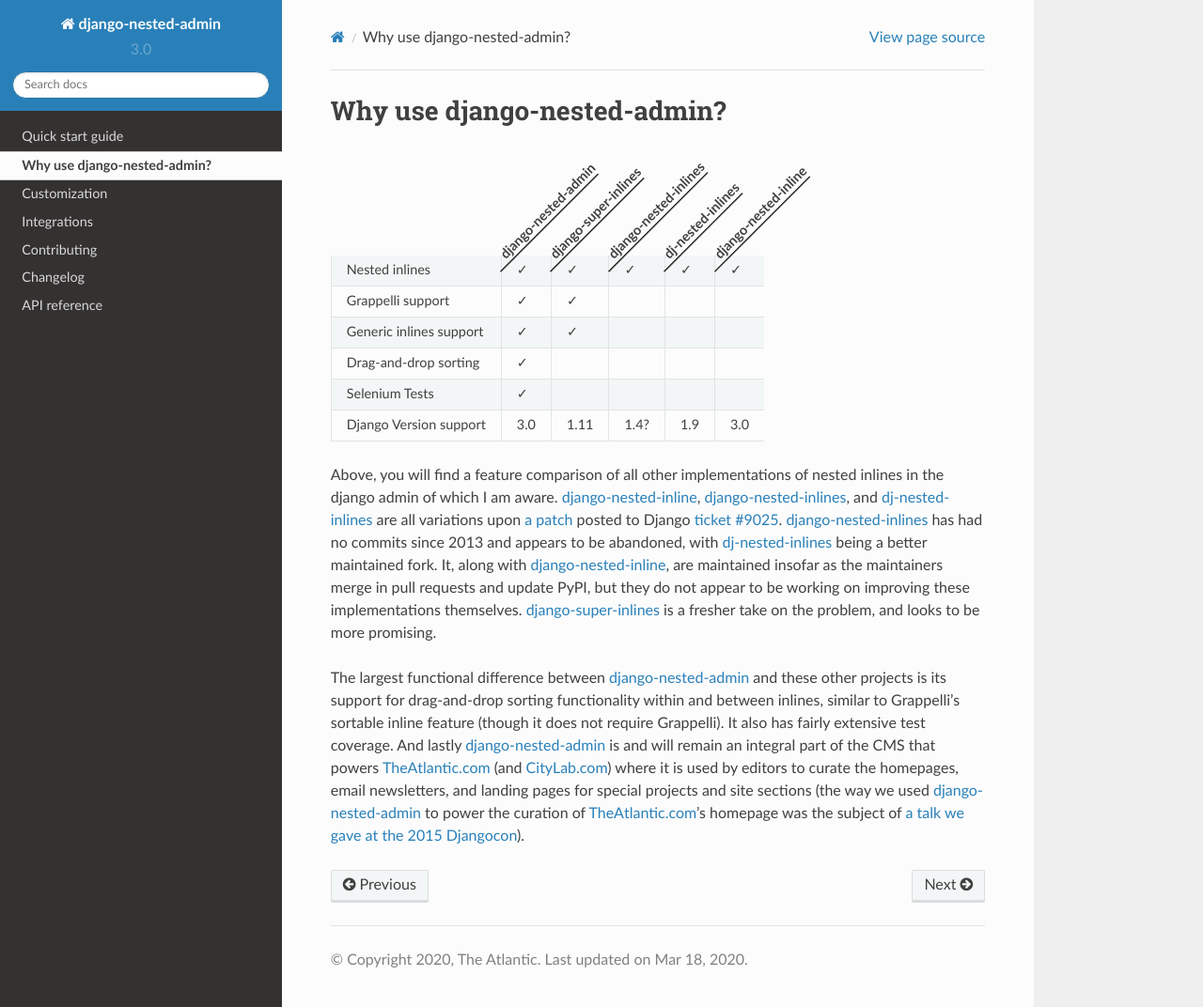
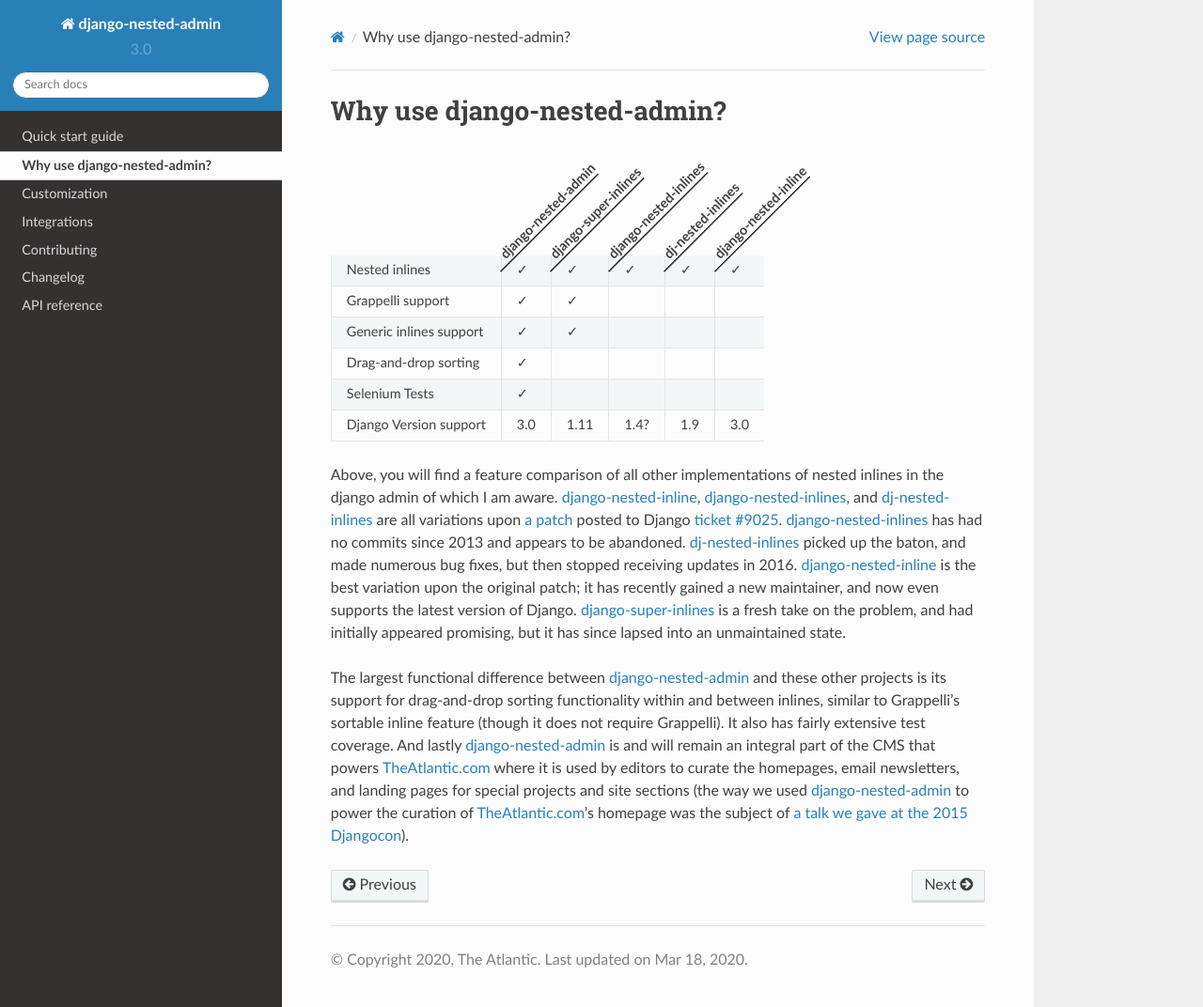
Before and after one commit to theatlantic/django-nested-admin, a Sphinx documentation site: the page built from docs/why_use.rst, in a window 1280 px wide and 1072 px high. Shown: the whole window at 94% size. Built offline with Sphinx 7.4.7 and the Read the Docs theme 2.0.0, drawn with Linux system fonts in a browser that asks for light colours.

Commit message:
Update docs on why to use django-nested-admin

```diff
--- a/docs/why_use.rst
+++ b/docs/why_use.rst
@@ -22,9 +22,27 @@
 | Django Version support  | 3.0                    | 1.11                    | 1.4?                     | 1.9                  | 3.0                     |
 +-------------------------+------------------------+-------------------------+--------------------------+----------------------+-------------------------+
 
-Above, you will find a feature comparison of all other implementations of nested inlines in the django admin of which I am aware. `django-nested-inline`_, `django-nested-inlines`_, and `dj-nested-inlines`_ are all variations upon `a patch <https://code.djangoproject.com/attachment/ticket/9025/nested_inlines_finished.diff>`_ posted to Django `ticket #9025 <https://code.djangoproject.com/ticket/9025>`_. `django-nested-inlines`_ has had no commits since 2013 and appears to be abandoned, with `dj-nested-inlines`_ being a better maintained fork. It, along with `django-nested-inline`_, are maintained insofar as the maintainers merge in pull requests and update PyPI, but they do not appear to be working on improving these implementations themselves. `django-super-inlines`_ is a fresher take on the problem, and looks to be more promising.
+Above, you will find a feature comparison of all other implementations of nested inlines in the
+django admin of which I am aware. `django-nested-inline`_, `django-nested-inlines`_, and
+`dj-nested-inlines`_ are all variations upon
+`a patch <https://code.djangoproject.com/attachment/ticket/9025/nested_inlines_finished.diff>`_
+posted to Django `ticket #9025 <https://code.djangoproject.com/ticket/9025>`_.
+`django-nested-inlines`_ has had no commits since 2013 and appears to be abandoned.
+`dj-nested-inlines`_ picked up the baton, and made numerous bug fixes, but then stopped receiving
+updates in 2016. `django-nested-inline`_ is the best variation upon the original patch; it has
+recently gained a new maintainer, and now even supports the latest version of Django.
+`django-super-inlines`_ is a
+fresh take on the problem, and had initially appeared promising, but it has since lapsed into an
+unmaintained state.
 
-The largest functional difference between `django-nested-admin`_ and these other projects is its support for drag-and-drop sorting functionality within and between inlines, similar to Grappelli’s sortable inline feature (though it does not require Grappelli). It also has fairly extensive test coverage. And lastly `django-nested-admin`_ is and will remain an integral part of the CMS that powers `TheAtlantic.com`_ (and `CityLab.com`_) where it is used by editors to curate the homepages, email newsletters, and landing pages for special projects and site sections (the way we used `django-nested-admin`_ to power the curation of `TheAtlantic.com`_’s homepage was the subject of `a talk we gave at the 2015 Djangocon <https://www.youtube.com/watch?v=RWLQTCUpyWw>`_).
+The largest functional difference between `django-nested-admin`_ and these other projects is its
+support for drag-and-drop sorting functionality within and between inlines, similar to
+Grappelli’s sortable inline feature (though it does not require Grappelli). It also has fairly
+extensive test coverage. And lastly `django-nested-admin`_ is and will remain an integral part
+of the CMS that powers `TheAtlantic.com`_ where it is used by editors to curate the homepages,
+email newsletters, and landing pages for special projects and site sections (the way we used
+`django-nested-admin`_ to power the curation of `TheAtlantic.com`_’s homepage was the subject of
+`a talk we gave at the 2015 Djangocon <https://www.youtube.com/watch?v=RWLQTCUpyWw>`_).
 
 
 .. _django-nested-admin: https://github.com/theatlantic/django-nested-admin
@@ -33,4 +51,3 @@
 .. _dj-nested-inlines: https://github.com/silverfix/dj-nested-inlines
 .. _django-super-inlines: https://github.com/BertrandBordage/django-super-inlines
 .. _TheAtlantic.com: http://www.theatlantic.com/
-.. _CityLab.com: http://www.citylab.com/
```
